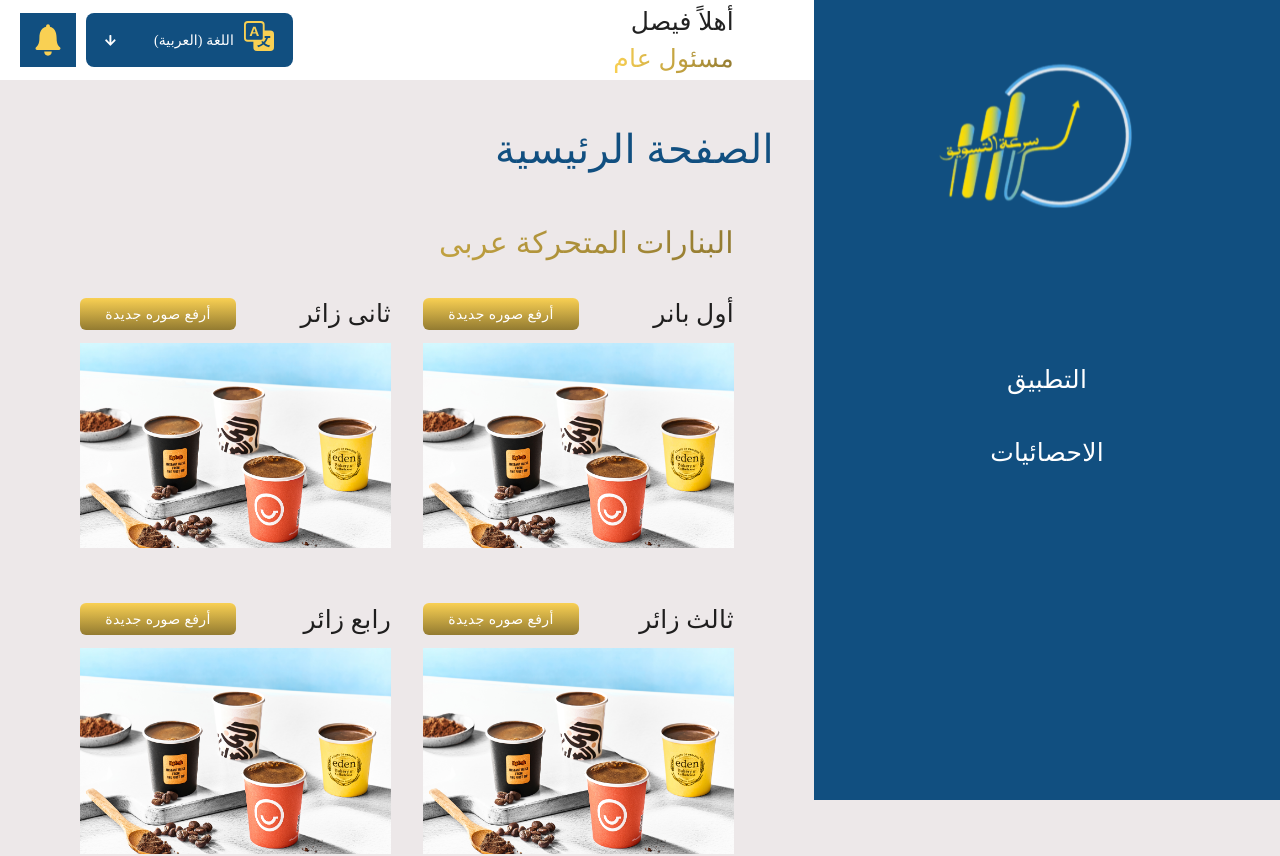
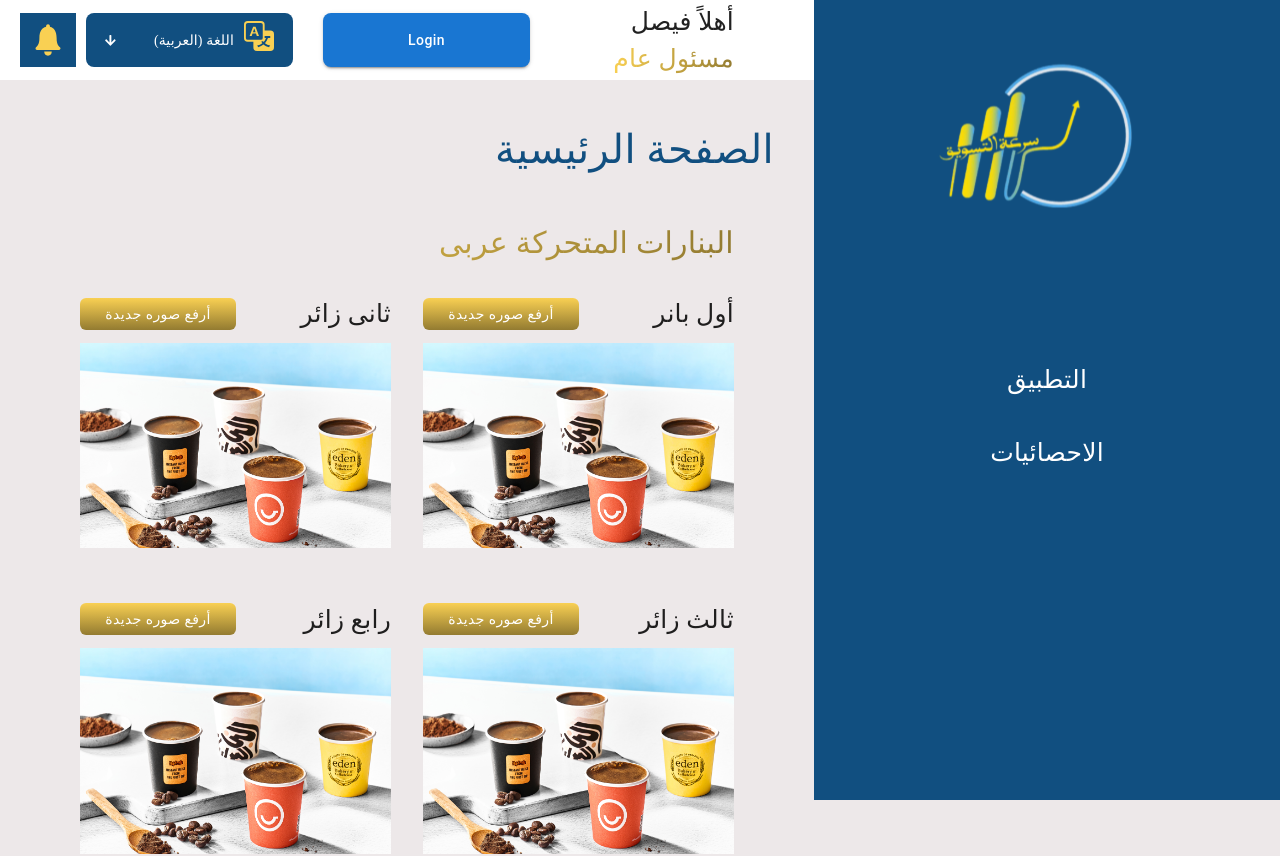
Before and after one commit to karim40188/marketSpeed, a React (Vite) app: page / in a window 1280 px wide. Shown: the top 856 px of the page. Built offline with nearby package versions, Linux system fonts and the light colour scheme.

Commit message:
some edit

```diff
--- a/src/components/Navbar.jsx
+++ b/src/components/Navbar.jsx
@@ -1,7 +1,8 @@
-import { Box, Typography } from "@mui/material";
+import { Box, Button, Typography } from "@mui/material";
 import { BsTranslate } from "react-icons/bs";
 import { FaArrowDown } from "react-icons/fa";
 import { IoIosNotifications } from "react-icons/io";
+import { Link } from "react-router-dom";
 
 function Navbar() {
   return (
@@ -28,6 +29,24 @@
         </Typography>
       </Box>
       <Box sx={{ display: "flex", alignItems: "center", gap: "10px" }}>
+        <Link to={'/login'}>
+        <Button
+          variant="contained"
+          sx={{
+            width: "207px",
+            height: "54px",
+            borderRadius: "8px",
+            display: "flex",
+            alignItems: "center",
+            justifyContent: "space-around",
+            textTransform:'capitalize'
+          }}
+        >
+
+          Login
+        </Button>
+        </Link>
+
         <Box
           sx={{
             backgroundColor: "#114F80",
```
